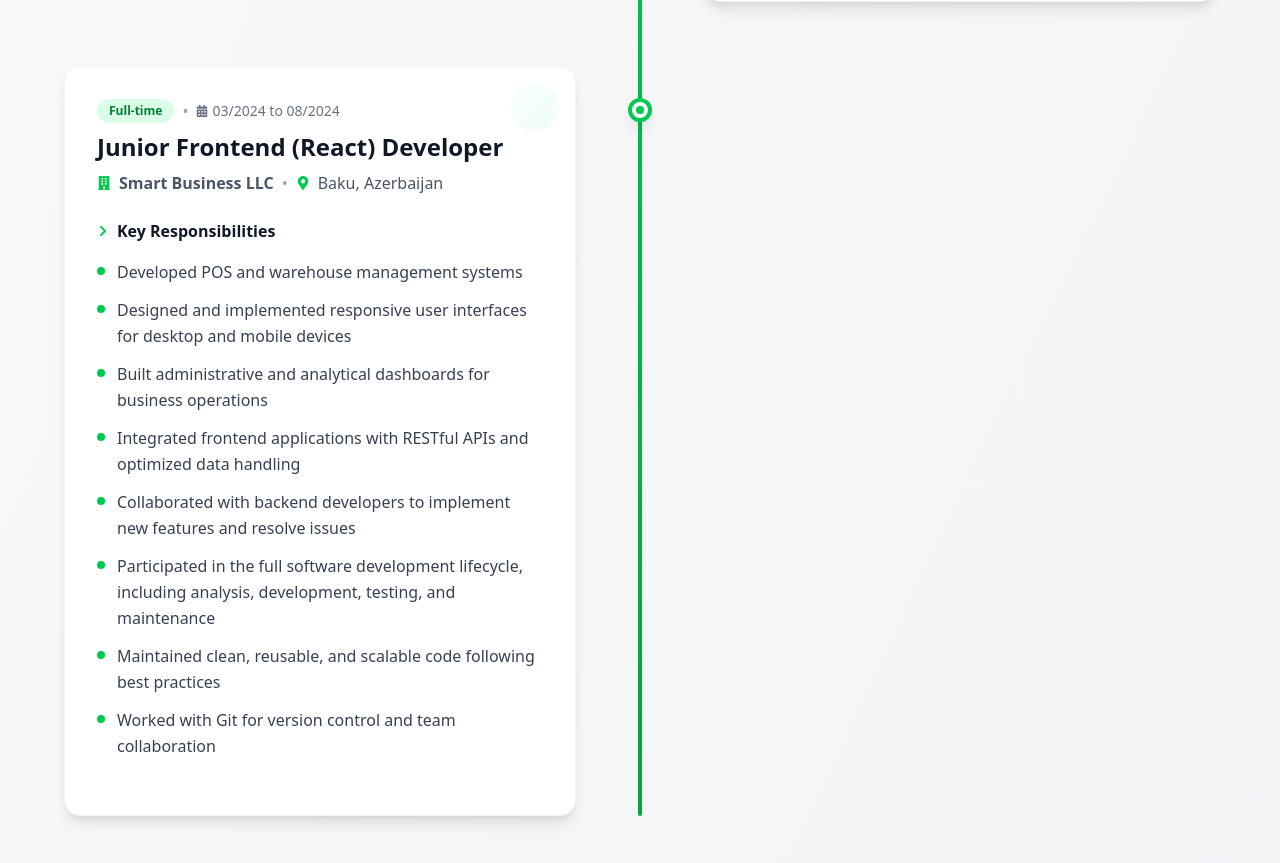
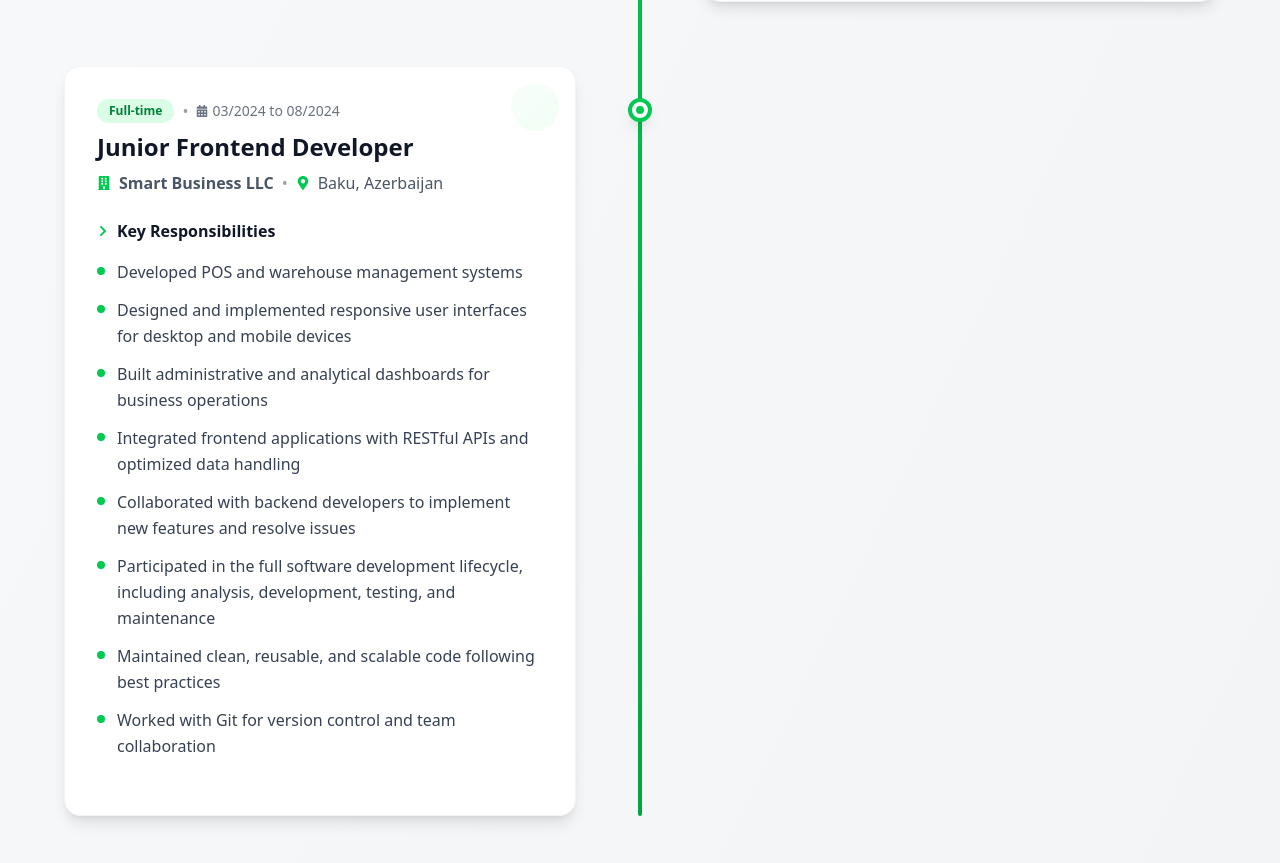
Before and after one commit to ramazanismayilov/portfolio, a React (Vite) app: page / in a window 1280 px wide. Shown: the part 3461-4324 px from the top of the page. Built offline with nearby package versions, Linux system fonts and the light colour scheme.

Commit message:
update experience

```diff
--- a/src/data/experience.ts
+++ b/src/data/experience.ts
@@ -37,7 +37,7 @@ export const experienceData = [
     },
     {
         id: 3,
-        role: 'Junior Frontend (React) Developer',
+        role: 'Junior Frontend Developer',
         company: 'Smart Business LLC',
         location: 'Baku, Azerbaijan',
         duration: '03/2024 to 08/2024',
```
